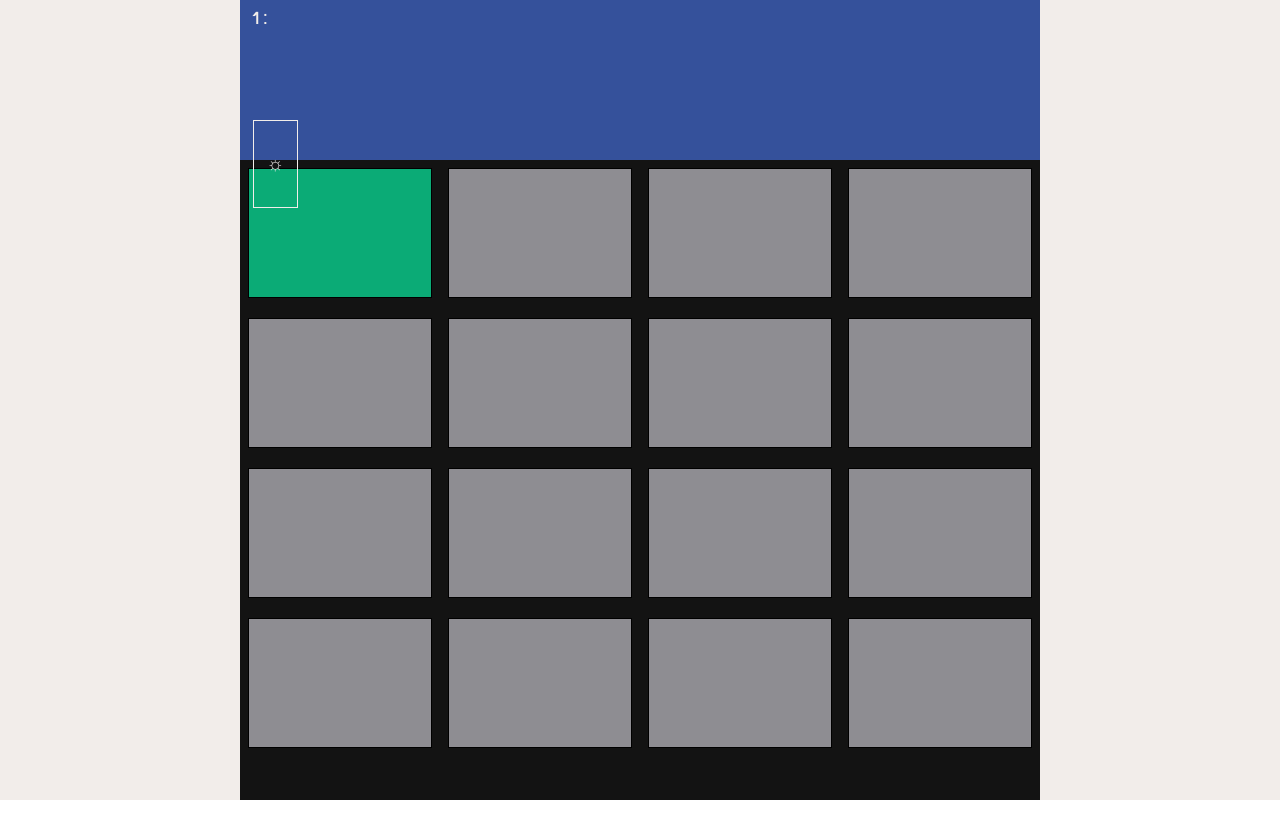
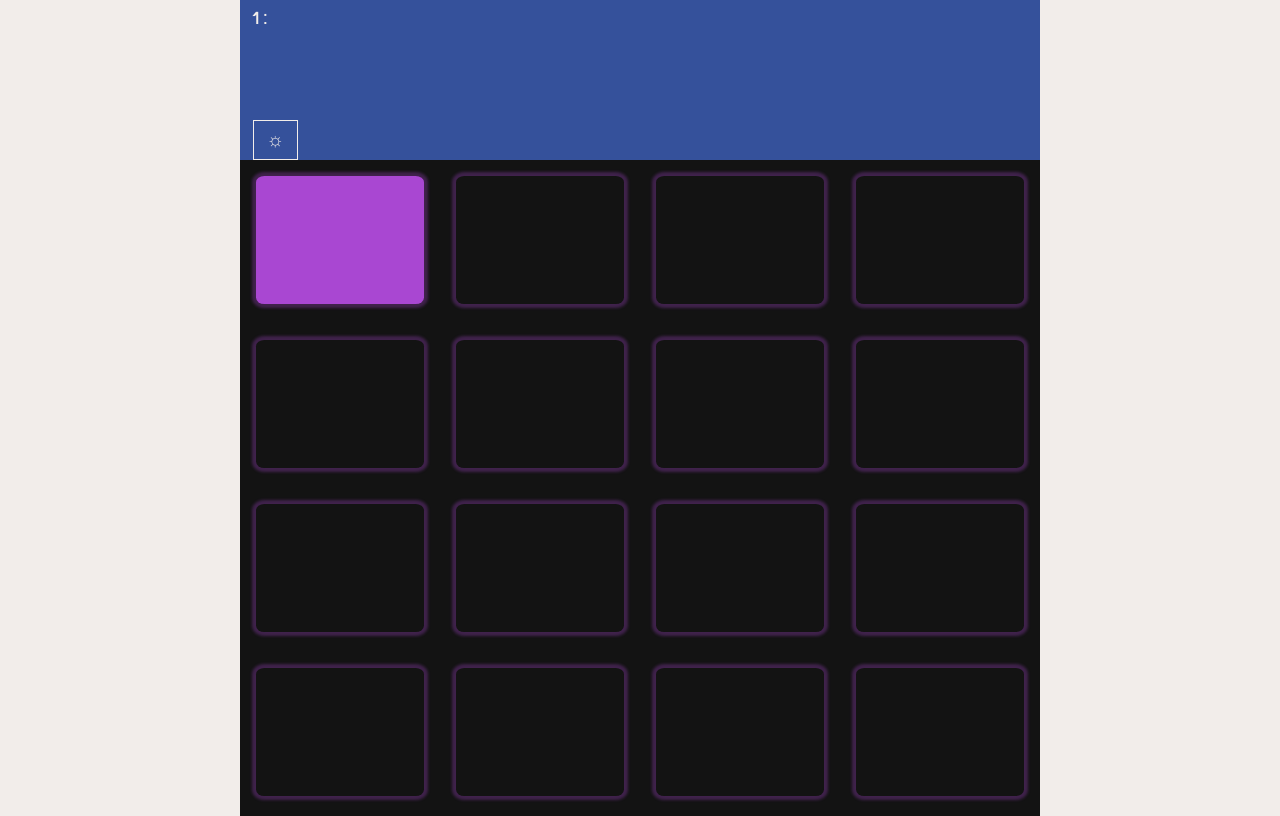
Before and after one commit to CannonFodderr/Sampler, a React (Create React App) app: page / in a window 1280 px wide. Both pictures are taken after a click on the button "START". Built offline with nearby package versions, Linux system fonts and the light colour scheme.

Commit message:
Updated Grid CSS

```diff
--- a/src/Config/ColorScheme.js
+++ b/src/Config/ColorScheme.js
@@ -6,7 +6,7 @@ export default {
     green: "#0BAB76",
     red: "#F5627A",
     yellow: "#FFAA00",
-    purple: "#6E567F",
+    purple: "#A947D2",
     blue: "#35519B",
     lightblue: "#38A8CE",
     lightorange: "#FF6000",
--- a/src/components/Controls/Controls.css
+++ b/src/components/Controls/Controls.css
@@ -18,7 +18,7 @@
     cursor: pointer;
     font-size: 1.2em;
     font-weight: 800;
-    margin: 7vh 1vw 0vh 0vw;
+    margin: 1vh 1vw 0vh 0vw;
     outline: none;
 }
 .ctl-btn:hover{
--- a/src/components/Pad/Pad.css
+++ b/src/components/Pad/Pad.css
@@ -1,14 +1,24 @@
 .pad{
     box-sizing: border-box;
-    width: 23%;
+    width: 21%;
     padding-bottom: 16vh;
     background-color: #14ABBD;
-    border: 1px solid black;
+    /* border: 4px solid black; */
+    border-radius: 5%;
+    -webkit-box-shadow: 0px 0px 3px 4px rgba(169,71,210,0.3);
+    -moz-box-shadow: 0px 0px 3px 4px rgba(169,71,210,0.3);
+    box-shadow: 0px 0px 3px 4px rgba(169,71,210,0.3);
     display: inline-block;
     cursor: pointer;
-    margin: 1%;
+    margin: 2%;
+    box-sizing: border-box;
 }
 
 .pad:hover{
-    background-color: #E97275 !important;
+    /* background-color: #E97275 !important;
+    border: 4px solid #E97275; */
+    -webkit-box-shadow: 0px 0px 8px 4px rgba(169,71,210,1);
+    -moz-box-shadow: 0px 0px 8px 4px rgba(169,71,210,1);
+    box-shadow: 0px 0px 8px 4px rgba(169,71,210,1);
+
 }
--- a/src/components/Pad/Pad.js
+++ b/src/components/Pad/Pad.js
@@ -5,7 +5,7 @@ import './Pad.css';
 
 export default (props) => {
     const context = useContext(Context);
-    let color = props.id === context.selectedPad ? Colors.green : props.backgroundColor
+    let color = props.id === context.selectedPad ? Colors.purple : props.backgroundColor
     return <div
     className="pad"
     id={props.id}
--- a/src/components/SamplerGrid/SamplerGrid.css
+++ b/src/components/SamplerGrid/SamplerGrid.css
@@ -2,7 +2,7 @@
     position: relative;
     width: 100%;
     max-width: 800px;
-    height: 100vh;
+    height: fit-content;
     background: #131313;
     margin: 0 auto;
 }
--- a/src/components/SamplerGrid/SamplerGrid.js
+++ b/src/components/SamplerGrid/SamplerGrid.js
@@ -11,10 +11,10 @@ const SamplerGrid = () => {
     const context = useContext(Context);
     const gridArr = context.gridPadsArr;
     const renderPad = (item) => {
-        let backgroundColor = Colors.gray
+        let backgroundColor = Colors.black
         let source = context.sources[item.id];
-        if(!context.editMode &&source && source.buffer) backgroundColor = Colors.blue
-        if(context.editMode && source && source.buffer) backgroundColor = Colors.red
+        if(!context.editMode && source && source.buffer) backgroundColor = Colors.gray
+        if(context.editMode && source && source.buffer) backgroundColor = Colors.green
         return <Pad
         key={item.id}
         id={item.id}
--- a/src/contexts/SamplerContext.js
+++ b/src/contexts/SamplerContext.js
@@ -60,7 +60,6 @@ export function SamplerContextStore(props) {
         reader.readAsArrayBuffer(file);
     }
     const handlePadTrigger = (padId) => {
-        console.log(padId)
         let selectedSource =  state.sources[padId];
         if(selectedSource && selectedSource.buffer){
             if(state.gridPadsArr[padId].source && state.gridPadsArr[padId].selfMuted){
```
